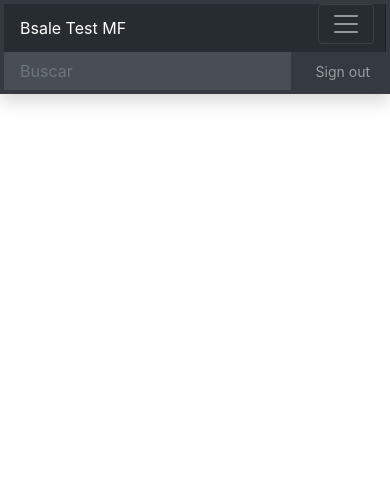
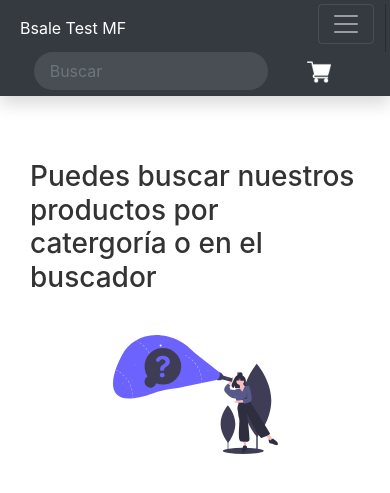
Before and after one commit to misaelmafc/bsale, a PHP site: page / in a window 390 px wide. Shown: the top 493 px of the page. Run offline with PHP 8.4, Linux system fonts and the light colour scheme; data that the repository does not hold is empty; some libraries are stand-ins or nearby versions.

Commit message:
Se realiza mejora visual de la tienda, y se agregan alertas en caso de fallar la conexión con la API

```diff
--- a/index.php
+++ b/index.php
@@ -22,12 +22,16 @@
             data-target="#sidebarMenu" aria-controls="sidebarMenu" aria-expanded="false" aria-label="Toggle navigation">
             <span class="navbar-toggler-icon"></span>
         </button>
-        <input id="search" class="form-control form-control-dark w-75" type="text" placeholder="Buscar" aria-label="Search">
-        <ul class="navbar-nav px-3">
-            <li class="nav-item text-nowrap">
-                <a id="testing" class="nav-link" href="#">Sign out</a>
-            </li>
-        </ul>
+        <div class="row col-lg-10 justify-content-center">
+            <div class="col-offset-1 col-9 col-lg-6 searcher">
+                <input id="search" class="form-control form-control-dark" type="text" placeholder="Buscar" aria-label="Search">
+            </div>
+            <ul class="navbar-nav px-3 col-2 col-lg-2">
+                <li class="nav-item text-nowrap">
+                    <a id="testing" class="nav-link" href="#"><img class="imgCart" src="PAGE/assets/img/shopping-cart.png"></a>
+                </li>
+            </ul>
+        </div>
     </nav>
 
     <div class="container-fluid">
@@ -40,7 +44,9 @@
             </nav>
 
             <main role="main" class="col-md-9 ml-sm-auto col-lg-10 px-md-4">
-                <div id="main" class="row" style="padding: 2rem 0rem 2rem 0rem;">
+                <div class="container">
+                    <div class="row" id="main">
+                    </div>
                 </div>
             </main>
         </div>
--- a/page/assets/css/dashboard.css
+++ b/page/assets/css/dashboard.css
@@ -103,9 +103,158 @@ body {
 }
 
 /*
-  TARJETAS
+  PERSONALIZADO
 */
+
+.pagination > li > a
+{
+    background-color: white;
+    color: #6c757d;
+}
+
+.pagination > li > a:focus,
+.pagination > li > a:hover,
+.pagination > li > span:focus,
+.pagination > li > span:hover
+{
+    color: #5a5a5a;
+    background-color: #eee;
+    border-color: #ddd;
+}
+
+.pagination > .active > a
+{
+    color: white;
+    background-color: #6c757d !Important;
+    border: solid 1px #6c757d !Important;
+}
+
+.pagination > .active > a:hover
+{
+    background-color: #6c757d !Important;
+    border: solid 1px #6c757d;
+}
+
+
+/**************************************************/
+
+.searcher{
+  text-align: center !important;
+}
+
+.navbar-brand{
+  background-color: #343a40;
+}
+
+.linkActive{
+  color: white !important;
+  background-color: #6c757d;
+}
+
+
+/**************************************************/
+.divMessageInitial{
+  margin-top: 2rem;
+}
+
+.titleInitial{
+  color: #333;
+}
+
+
+.imgMessage{
+  margin-top: 2rem;
+  margin-left: 25%;
+  width: 50%;
+}
 
 .nav-perso{
   margin-top: 1rem;
 }
+
+.imgCart{
+  margin-left: 0.5rem;
+  margin-right: 1.5rem;
+  width: 1.5rem;
+}
+
+.imgCart:hover{
+  filter: opacity(0.8);
+}
+
+#main{
+  margin: 2rem 0rem 1rem 0rem;
+}
+
+.cardProduct{
+  margin-bottom: 3rem;
+}
+
+.cardProductVisible{
+  height: 30rem;
+  border: solid 1px rgb(235, 235, 235);
+  border-radius: 10px;
+  transition: transform 0.3s, box-shadow 0.4s;
+}
+
+.cardProductVisible:hover{
+  box-shadow: -7px 7px 13px #e0e0e0,
+  7px -7px 13px #ffffff;
+}
+
+.divCardImg{
+  text-align: center;
+  margin-top: 1rem;
+  height: 50%;
+}
+
+.imgCard{
+  max-width: 100%;
+  max-height: 100%;
+}
+
+.cardBody{
+  height: 50%;
+}
+
+.cardTitle{
+  height: 20%;
+  color: #9a9a9a;
+}
+
+.cardPrice{
+  color: #ec4d46;
+}
+
+.cardPriceNormal{
+  height: 7.5%;
+  color: #9a9a9a;
+}
+
+.divBtnCard{
+  margin-top: 0.5rem;
+  margin-right: 1rem;
+  text-align: end;
+}
+
+.btnCard{
+  width: 2.5rem;
+}
+
+.btnCard:hover{
+  filter: opacity(0.9);
+}
+
+#divPagination{
+  margin-top: 1rem;
+}
+
+#spinnerLoad{
+  position: fixed;
+  top: 50%;
+  left: 50%;
+}
+
+#search{
+  border-radius: 25px;
+}
--- a/page/assets/js/main.js
+++ b/page/assets/js/main.js
@@ -1,7 +1,20 @@
+$(document).ready(function () {
+    $('#main').html(`
+    <div class="row justify-content-center divMessageInitial">
+    <div class="col-lg-7">
+        <h3 class="titleInitial">Puedes buscar nuestros productos por catergoría o en el buscador</h3>
+    </div>
+    <div class="col-12 col-md-10">
+        <img class="imgMessage" src="PAGE/assets/img/search-data.svg" alt="">
+    </div>
+</div>
+    `);
+});
+
 window.addEventListener("load", loadNav);
 
 $('#search').keyup(function () {
-    $('.linkActive').removeClass('active');
+    $('.linkActive').removeClass('linkActive');
     let wordBySearch = $(this).val();
     if (wordBySearch != '') {
         getProductFromSearch(wordBySearch);
@@ -32,9 +45,9 @@ function loadNav() {
             `);
 
             $(`#navId${e.id}`).click(function (event) {
-                $('.linkActive').removeClass('active');
+                $('.linkActive').removeClass('linkActive');
                 getProductFromCategory(e.id);
-                $(this).addClass('active linkActive');
+                $(this).addClass('linkActive');
                 event.preventDefault();
             });
         });
@@ -56,7 +69,7 @@ function getProductFromApi(switcher, url, category, page, orderbyGlobal, orderGl
         url: url,
         beforeSend: function () {
             $('#main').html(`
-          <div class="spinner-grow" role="status">
+            <div id="spinnerLoad" class="spinner-grow" role="status">
                 <span class="sr-only">Cargando...</span>
             </div>
             `);
@@ -65,16 +78,14 @@ function getProductFromApi(switcher, url, category, page, orderbyGlobal, orderGl
         if (res != null) {
             $('#main').empty();
 
-
             if (orderbyGlobal == 4 && orderGlobal == 1) { btnOrderByText = 'Precio menor a mayor' }
             else if (orderbyGlobal == 4 && orderGlobal == 2) { btnOrderByText = 'Precio mayor a menor' }
-            else if (orderbyGlobal == 2 && orderGlobal == 1) { btnOrderByText = 'Ordenar por' }
+            else if (orderbyGlobal == 2 && orderGlobal == 1) { btnOrderByText = 'Nombre A-Z' }
             else if (orderbyGlobal == 2 && orderGlobal == 2) { btnOrderByText = 'Nombre Z-A' }
-            else if (orderbyGlobal == 5 && orderGlobal == 1) { btnOrderByText = 'Descuento' }
-
+            else if (orderbyGlobal == 5 && orderGlobal == 2) { btnOrderByText = 'Ofertas primero' }
 
             $('#main').append(`
-            <div class="dropdown col-12">
+            <div class="dropdown col-12" style="margin-bottom: 2rem;">
                 <a id="btnOrderBy" class="btn btn-secondary dropdown-toggle" href="" role="button" id="dropdownMenuLink" data-toggle="dropdown" aria-haspopup="true" aria-expanded="false">
                     ${btnOrderByText}
                 </a>
@@ -83,7 +94,7 @@ function getProductFromApi(switcher, url, category, page, orderbyGlobal, orderGl
                     <a id="order2" class="dropdown-item" href="">Precio mayor a menor</a>
                     <a id="order3" class="dropdown-item" href="">Nombre A-Z</a>
                     <a id="order4" class="dropdown-item" href="">Nombre Z-A</a>
-                    <a id="order5" class="dropdown-item" href="">Descuento</a>
+                    <a id="order5" class="dropdown-item" href="">Ofertas primero</a>
                 </div>
             </div>
             `);
@@ -92,7 +103,7 @@ function getProductFromApi(switcher, url, category, page, orderbyGlobal, orderGl
                 2: { 'orderby': 4, 'order': 2 },
                 3: { 'orderby': 2, 'order': 1 },
                 4: { 'orderby': 2, 'order': 2 },
-                5: { 'orderby': 5, 'order': 1 },
+                5: { 'orderby': 5, 'order': 2 },
             };
             for (i = 1; i <= Object.keys(optionsOrder).length; i++) {
                 $(`#order${i}`).click(function (event) {
@@ -100,35 +111,70 @@ function getProductFromApi(switcher, url, category, page, orderbyGlobal, orderGl
                     orderby = optionsOrder[j].orderby;
                     order = optionsOrder[j].order;
                     switcher === 1 ? getProductFromCategory(category, 1, orderby, order) : getProductFromSearch(category, 1, orderby, order);
-
                     event.preventDefault();
                 });
             }
-
             res.items.forEach(e => {
                 if (e.url_image == null || e.url_image == '') {
                     urlImage = 'page/assets/img/not-found.png';
                 } else {
                     urlImage = e.url_image;
                 }
+                if (e.discount > 0) {
+                    price = ((e.price * e.discount) / 100);
+                    finalPrice = new Intl.NumberFormat('es-CL', { currency: 'CLP', style: 'currency' }).format(parseInt(e.price - price));
+                    finalPriceNormal = new Intl.NumberFormat('es-CL', { currency: 'CLP', style: 'currency' }).format(parseInt(e.price));
                     $('#main').append(
-                    `<div class="card col-9 col-md-5 col-lg-3 m-4">
-                        <img src="${urlImage}" style="width: 100%;" alt="${e.name}">
+                        `<div class="col-12 col-sm-6 col-lg-4 cardProduct">
+                            <div class="row justify-content-center">
+                                <div class="col-11 col-lg-10 cardProductVisible">
+                                    <div class="divCardImg">
+                                        <img class="imgCard" src="${urlImage}" alt="${e.name}">
+                                    </div>
                                     <hr>
-                        <div class="card-body">
-                            <h5 class="card-title">${e.name.toUpperCase()}</h5>
-                            <p class="card-text">$${e.price}</p>
-                            <a href="#" class="btn btn-primary">Agregar</a>
+                                    <div class="cardBody">
+                                        <h6 class="cardTitle">${e.name.toUpperCase()}</h6>
+                                        <h4 class="cardPrice">${finalPrice} Oferta</h4>
+                                        <h6 class="cardPriceNormal">${finalPriceNormal} Normal</h6>
+                                        <div class="divBtnCard">
+                                        <a href="#"><img class="btnCard" src="PAGE/assets/img/add.png"></a>
+                                        </div>
+                                    </div>
+                                </div>
                             </div>
                         </div>`
                     );
+                } else {
+                    price = new Intl.NumberFormat('es-CL', { currency: 'CLP', style: 'currency' }).format(parseInt(e.price));
+                    $('#main').append(
+                        `<div class="col-12 col-sm-6 col-lg-4 cardProduct">
+                            <div class="row justify-content-center">
+                                <div class="col-11 col-lg-10 cardProductVisible">
+                                    <div class="divCardImg">
+                                        <img class="imgCard" src="${urlImage}" alt="${e.name}">
+                                    </div>
+                                    <hr>
+                                    <div class="cardBody">
+                                        <h6 class="cardTitle">${e.name.toUpperCase()}</h6>
+                                        <h4 class="cardPrice">${price}</h4>
+                                        <h6 class="cardPriceNormal"></h6>
+                                        <div class="divBtnCard">
+                                            <a href="#"><img class="btnCard" src="PAGE/assets/img/add.png"></a>
+                                        </div>
+                                    </div>
+                                </div>
+                            </div>
+                        </div>`
+                    );
+                }
+
             });
             if (res.paginas != undefined) {
                 res.paginas.forEach(e => {
                     if (e.number > 1) {
                         $('#main').append(`
-                            <div style="margin-top: 3rem;" class="col-12 row justify-content-center">
-                                <nav aria-label="Page navigation example">
+                            <div id="divPagination" class="col-12 row justify-content-center">
+                                <nav>
                                     <ul id="pagination" class="pagination">
                                     </ul>
                                 </nav>
@@ -151,12 +197,12 @@ function getProductFromApi(switcher, url, category, page, orderbyGlobal, orderGl
             }
         } else {
             $('#main').html(`
-          <h1>Error al encontrar los datos 1</h1>
+                <img class="imgMessage" src="PAGE/assets/img/no_data.svg">
             `);
         }
     }).fail(function () {
         $('#main').html(`
-          <h1>Error al encontrar los datos 2</h1>
+                <img class="imgMessage" src="PAGE/assets/img/no_data.svg">
         `);
     });
 }
```
Also changed, not shown: page/assets/img/add.png (added), page/assets/img/no_data.svg (added), page/assets/img/search-data.svg (added), page/assets/img/shopping-cart.png (added). Lines whose indentation alone changed are shown as unchanged.
